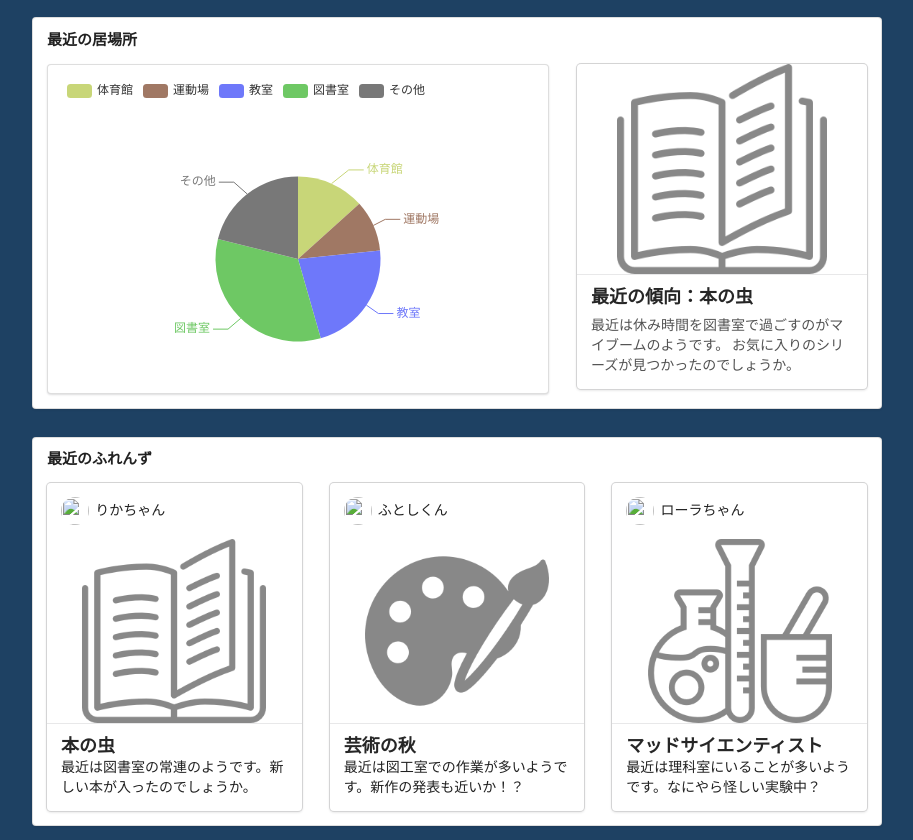
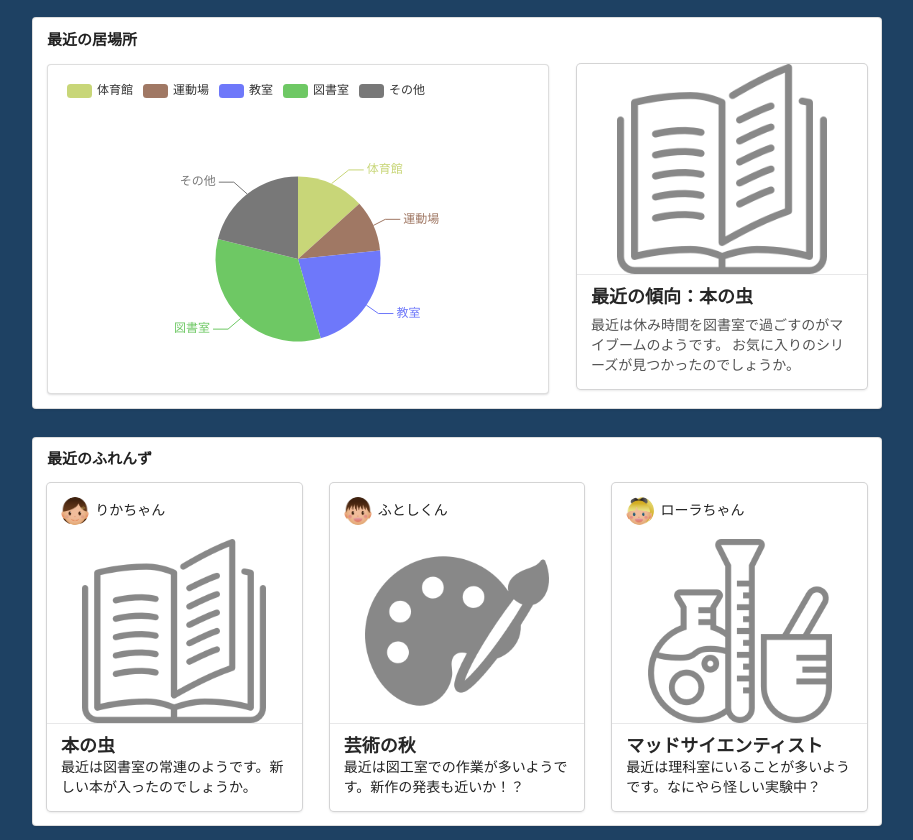
Before and after one commit to r-stack/rhd2017-communication, a plain HTML site: page frontend/index.html in a window 1280 px wide. Shown: the part 697-1537 px from the top of the page, without its empty margins (183-1096 px from the left). Drawn offline with nearby package versions, Linux system fonts and the light colour scheme; no server answers.

Commit message:
人物アイコン

```diff
--- a/frontend/index.html
+++ b/frontend/index.html
@@ -124,7 +124,7 @@
                         <div class="column">
                             <div class="ui fluid card">
                                 <div class="content">
-                                    <img class="ui avatar image" src="/images/avatar/large/elliot.jpg"> りかちゃん
+                                    <img class="ui avatar image" src="img/rika.png"> りかちゃん
                                 </div>
                                 <div class="ui center aligned grid">
                                     <div class="twelve wide column">
@@ -140,7 +140,7 @@
                         <div class="column">
                             <div class="ui fluid card">
                                 <div class="content">
-                                    <img class="ui avatar image" src="/images/avatar/large/elliot.jpg"> ふとしくん
+                                    <img class="ui avatar image" src="img/futoshi.png"> ふとしくん
                                 </div>
                                 <div class="ui center aligned grid">
                                     <div class="twelve wide column">
@@ -156,7 +156,7 @@
                         <div class="column">
                             <div class="ui fluid card">
                                 <div class="content">
-                                    <img class="ui avatar image" src="/images/avatar/large/elliot.jpg"> ローラちゃん
+                                    <img class="ui avatar image" src="img/lora.png"> ローラちゃん
                                 </div>
                                 <div class="ui center aligned grid">
                                     <div class="twelve wide column">
```
Also changed, not shown: frontend/img/futoshi.png (added), frontend/img/lora.png (added), frontend/img/rika.png (added).
